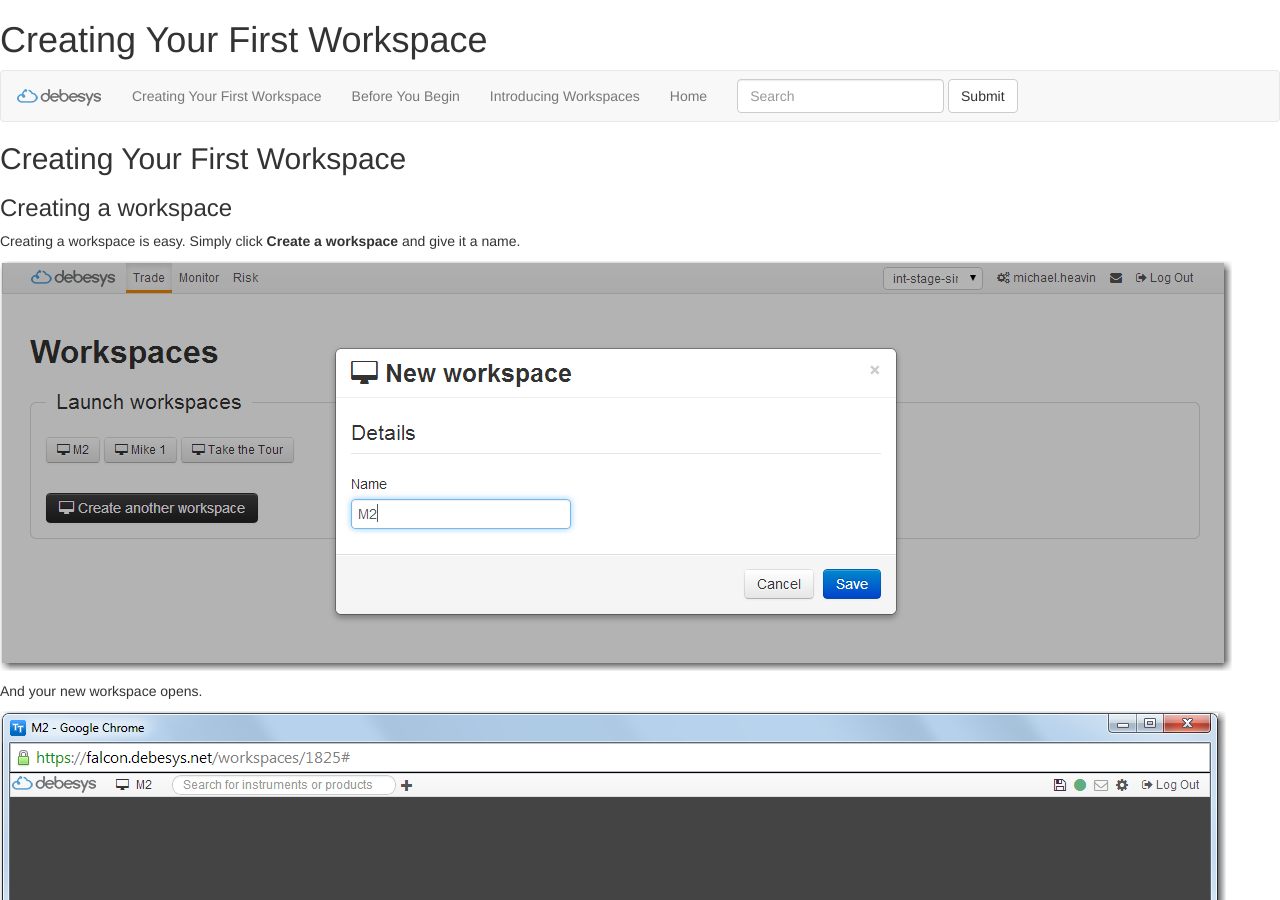
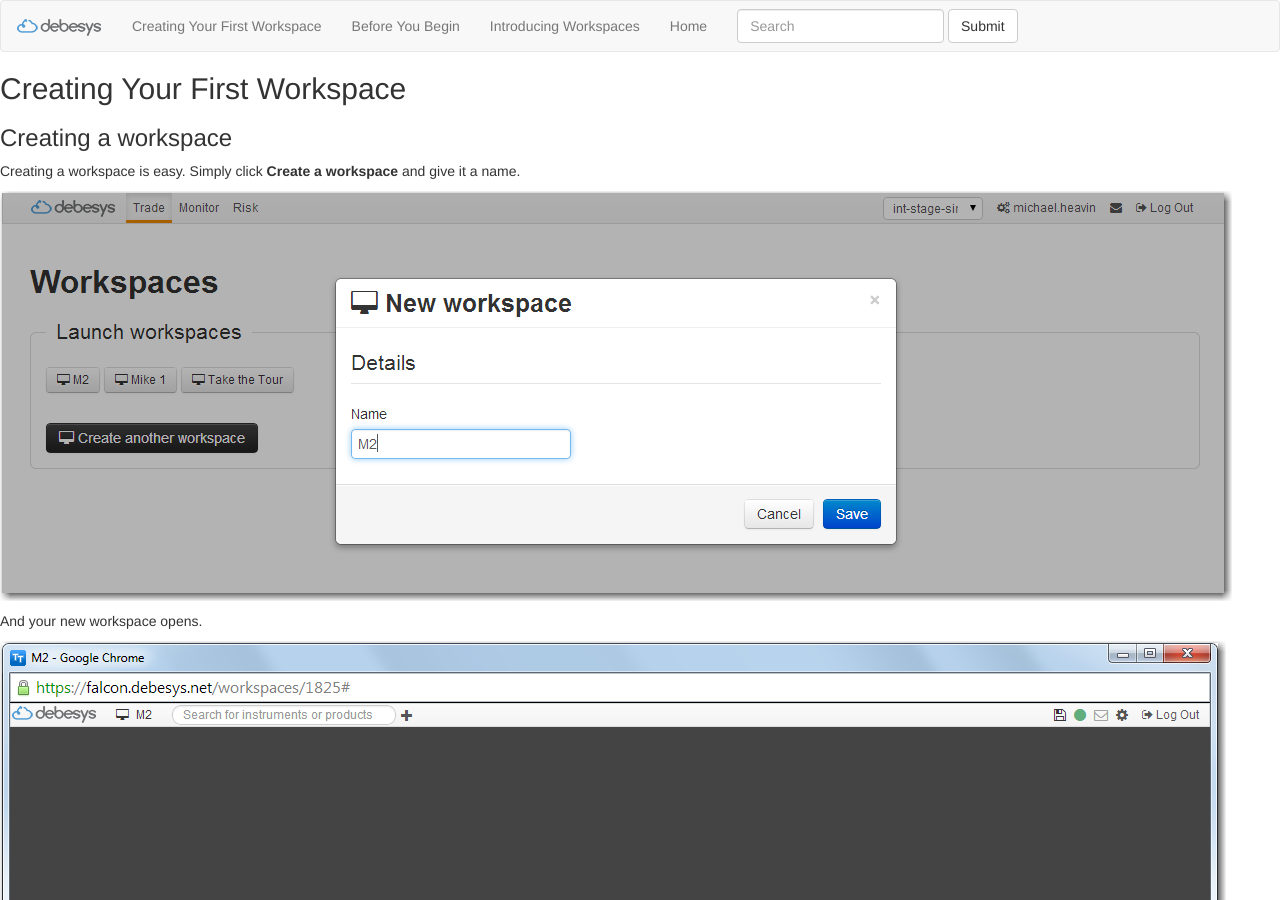
Before and after one commit to funkytraveler/funkytraveler.github.io, a Jekyll site: the page built from Creating_Workspace.html, in a window 1280 px wide and 900 px high. Built offline with Jekyll 4.4.1, drawn with Linux system fonts in a browser that asks for light colours; Markdown is read by kramdown in place of the engine named in the settings; part of the change alters nothing that is shown.

```diff
--- a/_config.yml
+++ b/_config.yml
@@ -1,4 +1,4 @@
 name: Christmas Recipes
 markdown: redcarpet
 pygments: true
-baseurl: /christmas-recipes
+baseurl: /
--- a/_layouts/default.html
+++ b/_layouts/default.html
@@ -1,6 +1,6 @@
 {% include head.html %}
 
-    <h1>{{ page.title }}</h1>
+
 {% include nav.html %}
     {{ content }}
 
```
